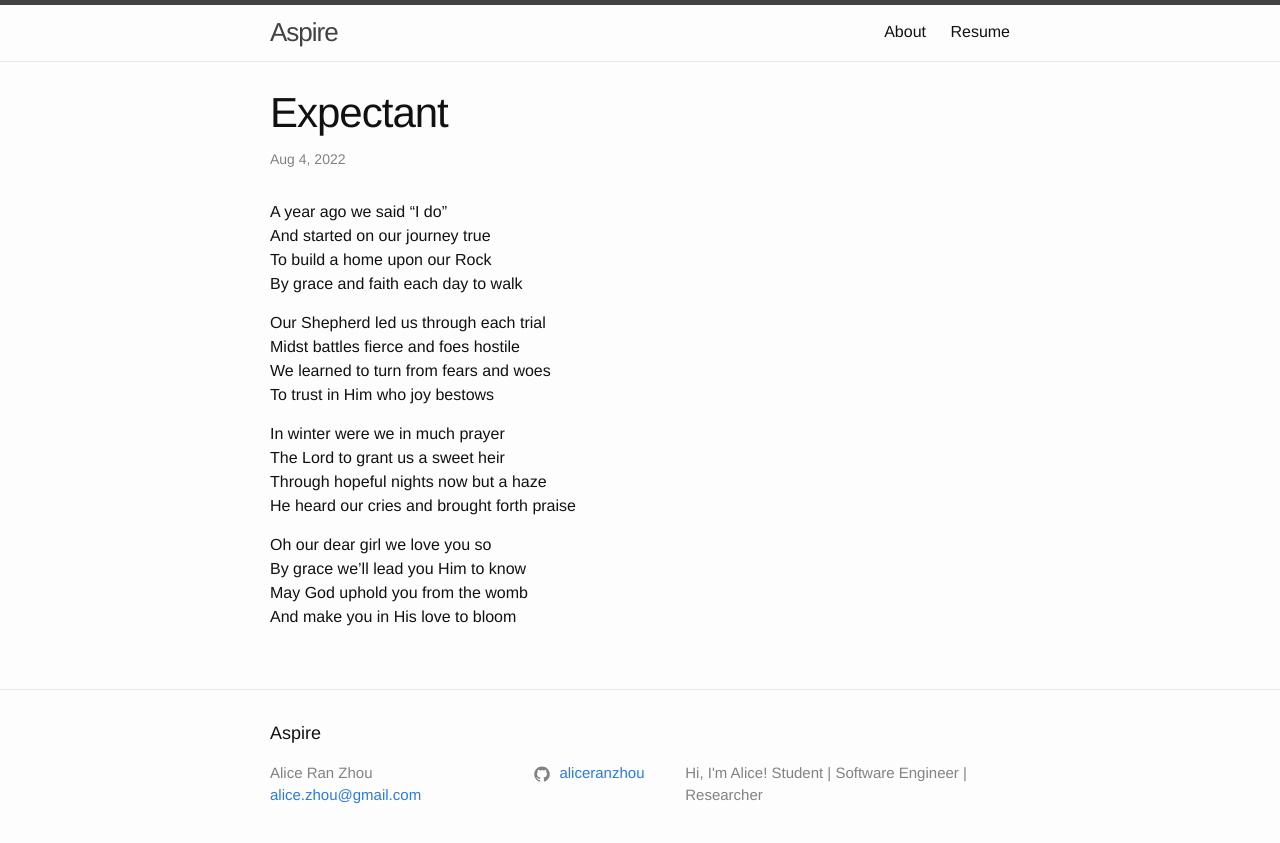
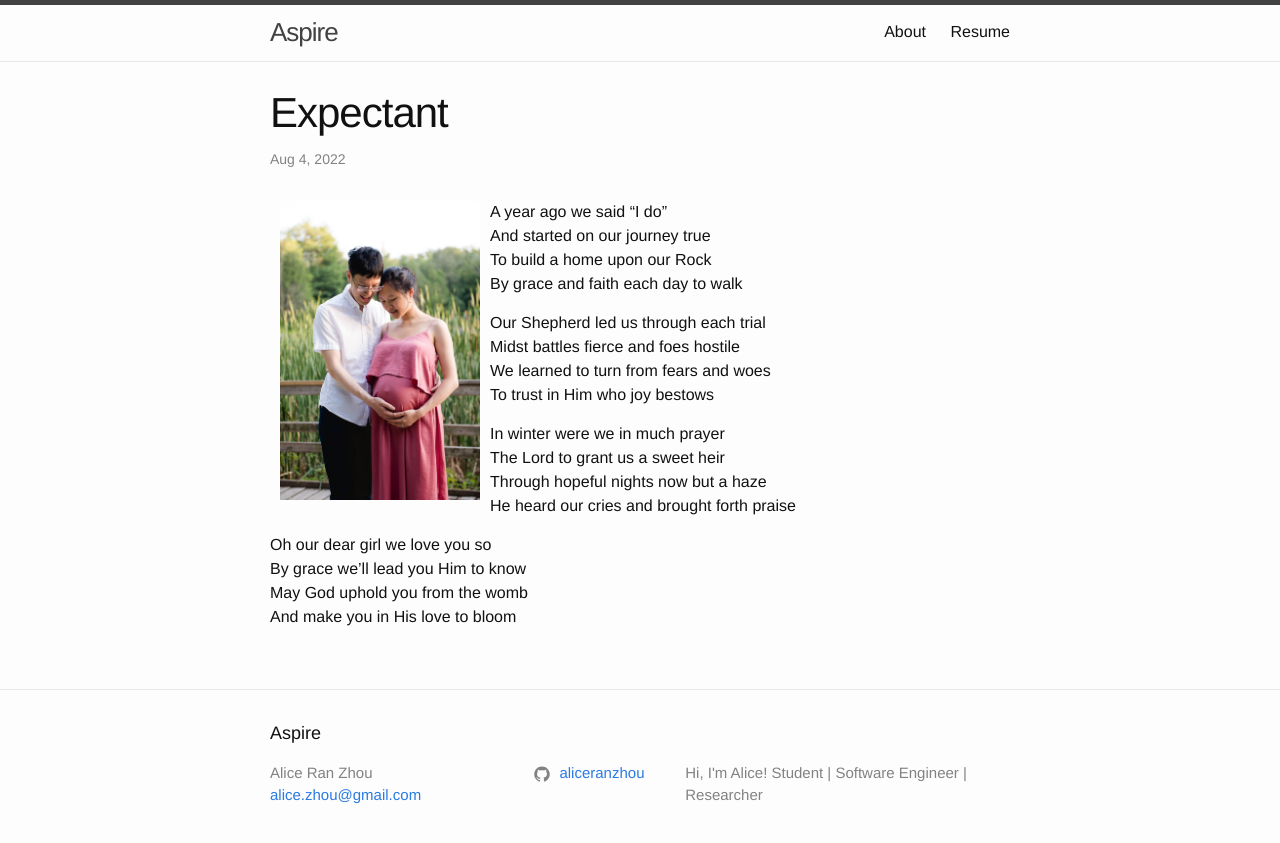
Before and after one commit to aliceranzhou/aliceranzhou.github.io, a Jekyll site: the page built from _posts/2022-08-04-expectant.md, in a window 1280 px wide. Shown: the top 843 px of the page. Built offline with Jekyll 4.4.1, drawn with Linux system fonts in a browser that asks for light colours.

Commit message:
Add photo to expectant post

```diff
--- a/_posts/2022-08-04-expectant.md
+++ b/_posts/2022-08-04-expectant.md
@@ -3,6 +3,8 @@ layout: post
 title: "Expectant"
 date: 2022-08-04 10:29:34 -0400
 ---
+
+<img src="/assets/maternity.jpg" align="left" width="200" hspace="10">
 
 A year ago we said “I do”
 And started on our journey true
```
Also changed, not shown: assets/maternity.jpg (added).
